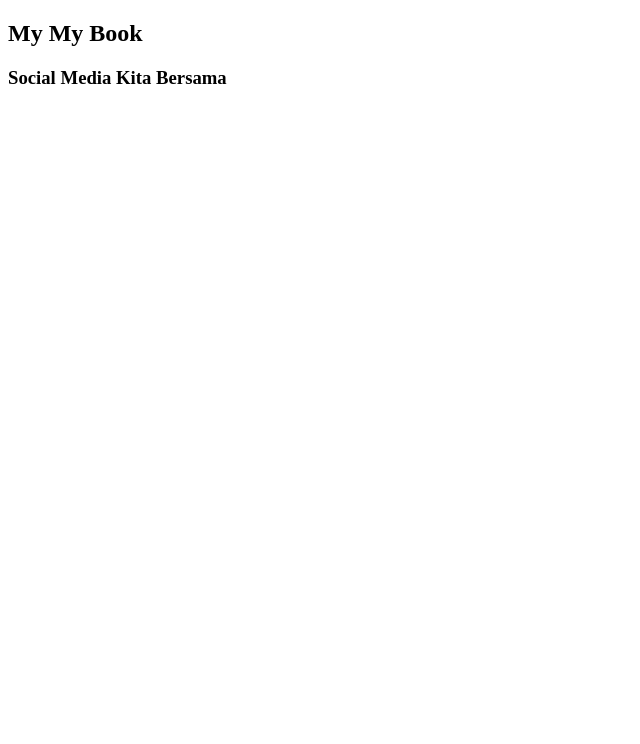
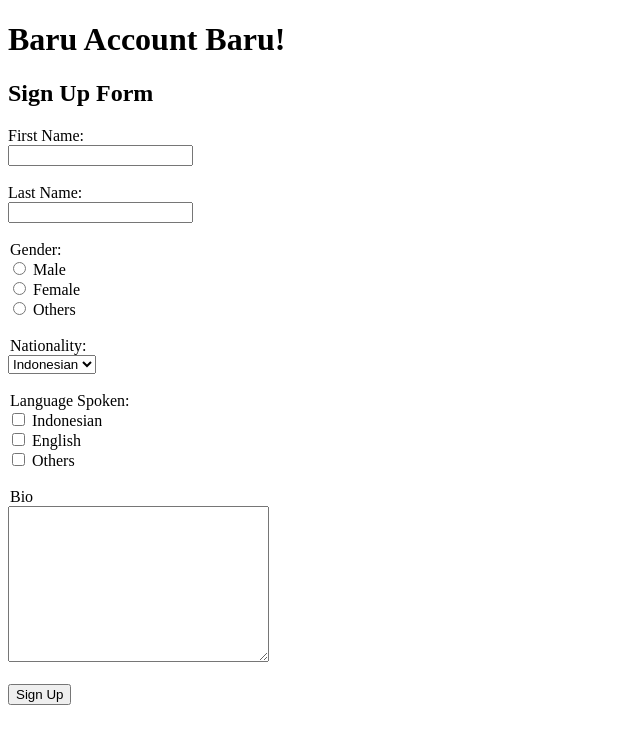
Before and after one commit to KrishnaAryawan/html-practice, a plain HTML site: page form.html in a window 1280 px wide. Shown: the whole page, without its empty margins (0-640 px from the left). Drawn offline with Linux system fonts and the light colour scheme.

Commit message:
complete the order

```diff
--- a/form.html
+++ b/form.html
@@ -4,8 +4,52 @@
         <title></title>
     </head>
     <body>
-        <h2>My My Book</h1>
-        <h3>Social Media Kita Bersama</h3>
-
+        <h1>Baru Account Baru!</h2>
+        <h2>Sign Up Form</h2>
+        <form>
+            <div>
+            <label for="firstname">First Name:</label> <br>
+            <input id="firstname"type="text"> <br><br>
+            <label for="lastname">Last Name:</label> <br>
+            <input id="lastname"type="text">
+            </div>
+            <div>
+                <br>
+                <legend>Gender:</legend>
+                <input type="radio" id="male" name="male" value="male">
+                <label for="male">Male</label> <br>
+                <input type="radio" id="female" name="female" value="female">
+                <label for="female">Female</label> <br>
+                <input type="radio" id="others" name="others" value="others">
+                <label for="others">Others</label> <br>
+            </div>
+            <div>
+                <br>
+                <legend>Nationality:</legend>
+                <select id="nationality">
+                  <option value="indonesian">Indonesian</option>
+                  <option value="spanish">Spanish</option>
+                  <option value="italian">Italian</option>
+                  <option value="american">American</option>
+                </select>
+            </div>
+            <div>
+                <br>
+                <legend>Language Spoken:</legend>
+                <input type="checkbox" id="indo" name="indo" value="indo">
+                <label for="indo"> Indonesian</label><br>
+                <input type="checkbox" id="eng" name="eng" value="eng">
+                <label for="eng"> English</label><br>
+                <input type="checkbox" id="other" name="other" value="other">
+                <label for="other"> Others</label>
+            </div>
+            <div>
+                <br>
+                <legend>Bio</legend>
+                <textarea id="bio" name="bio" rows="10" cols="30"></textarea>
+            </div>
+            <br>
+            <a href="welcome.html"><input type="button" value="Sign Up"></a>
+        </form>
     </body>
 </html>
```
Also changed, not shown: index.html (+1 -0 lines).
